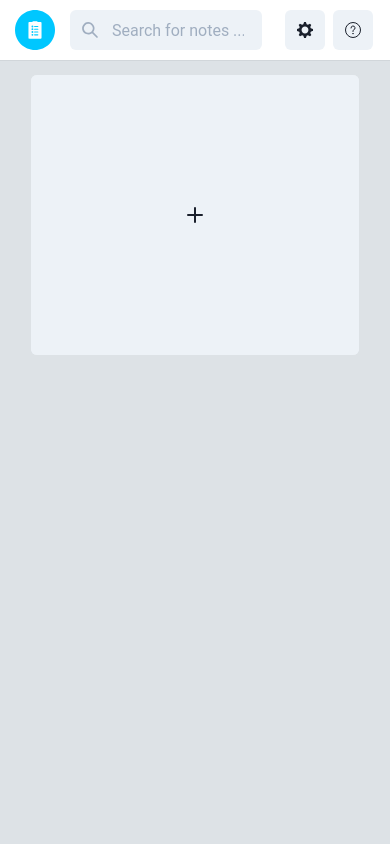
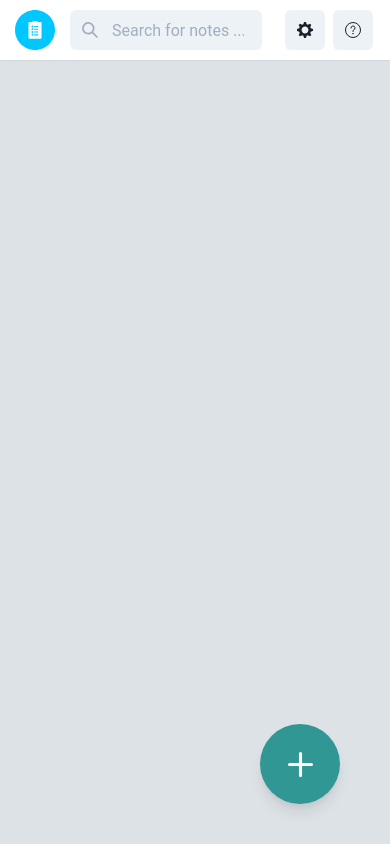
Before and after one commit to vladislav124352/notes-app, a React (Create React App) app: page / in a window 390 px wide. Built offline with nearby package versions, Linux system fonts and the light colour scheme.

Commit message:
feature: now on mobile devices a separate button "create a note" is displayed.

```diff
--- /dev/null
+++ b/src/components/Workboard/CreateNoteButton/CreateNoteButton.tsx
@@ -0,0 +1,33 @@
+import { useBreakpointValue, useToast } from '@chakra-ui/react';
+import { useAppDispatch } from '../../../hooks/redux/redux';
+import { generateRandomId } from '../../../hooks/tools/generateRandomId';
+import { createNote } from '../../../store/reducers/workboardReducer/ActionCreators';
+import { CreateNoteMobile } from './CreateNoteMobile/CreateNoteMobile';
+import { CreateNoteDesktop } from './CreateNoteDesktop/CreateNoteDesktop';
+import { EditableNoteValues } from '../../../store/reducers/workboardReducer/models/INote';
+
+export const CreateNoteButton = () => {
+    const toast = useToast();
+    const dispatch = useAppDispatch()
+    const isShowMobileVersionBreakpount = useBreakpointValue({ base: true, md: false });
+
+    const onSubmit = (values: EditableNoteValues) => {
+        dispatch(createNote({
+            id: generateRandomId(),
+            creationDate: Date.now(),
+            ...values
+        }));
+        toast({
+            duration: 2000,
+            isClosable: true,
+            status: 'success',
+            title: 'Note created',
+            position: isShowMobileVersionBreakpount
+                ? 'bottom-left' : 'bottom-right'
+        })
+    }
+
+    return isShowMobileVersionBreakpount
+        ? <CreateNoteMobile onClick={onSubmit} />
+        : <CreateNoteDesktop onClick={onSubmit} />
+}
--- /dev/null
+++ b/src/components/Workboard/CreateNoteButton/CreateNoteDesktop/CreateNoteDesktop.tsx
@@ -0,0 +1,40 @@
+import { AddIcon } from "@chakra-ui/icons";
+import { Button, GridItem, useBreakpointValue, useDisclosure } from "@chakra-ui/react";
+import { FC } from "react";
+import { EditableNoteValues } from "../../../../store/reducers/workboardReducer/models/INote";
+import { EditorNoteModal } from "../../EditorNoteModal/EditorNoteModal";
+
+interface Props {
+    onClick: (values: EditableNoteValues) => void;
+}
+
+export const CreateNoteDesktop: FC<Props> = ({ onClick }) => {
+    const { isOpen, onOpen, onClose } = useDisclosure();
+    const maxWidthBreakpoint = useBreakpointValue({ base: '100%', md: '280px' });
+
+    const onSubmit = (values: EditableNoteValues) => {
+        onClick(values);
+        onClose()
+    }
+
+    return (
+        <GridItem
+            width='100%'
+            height='280px'
+            borderRadius='md'
+            maxWidth={maxWidthBreakpoint}
+            bgColor='rgb(237, 242, 247)'>
+            <Button
+                width='100%'
+                height='100%'
+                onClick={onOpen}
+                aria-label='Go to create note'>
+                <AddIcon />
+            </Button>
+            <EditorNoteModal
+                isOpen={isOpen}
+                onClose={onClose}
+                onSubmit={onSubmit} />
+        </GridItem>
+    )
+}
--- /dev/null
+++ b/src/components/Workboard/CreateNoteButton/CreateNoteMobile/CreateNoteMobile.tsx
@@ -0,0 +1,40 @@
+import { GridItem, IconButton, useDisclosure } from '@chakra-ui/react';
+import { AddIcon } from '@chakra-ui/icons';
+import { FC } from 'react';
+import { EditorNoteModal } from '../../EditorNoteModal/EditorNoteModal';
+import { EditableNoteValues } from '../../../../store/reducers/workboardReducer/models/INote';
+
+interface Props {
+    onClick: (values: EditableNoteValues) => void;
+}
+
+export const CreateNoteMobile: FC<Props> = ({ onClick }) => {
+    const { isOpen, onOpen, onClose } = useDisclosure();
+
+    const onSubmit = (values: EditableNoteValues) => {
+        onClick(values);
+        onClose()
+    }
+
+    return (
+        <GridItem>
+            <IconButton
+                isRound
+                width='80px'
+                right='50px'
+                bottom='40px'
+                height='80px'
+                boxShadow='lg'
+                variant='solid'
+                onClick={onOpen}
+                colorScheme='teal'
+                position='absolute'
+                aria-label='Go to create note'
+                children={<AddIcon boxSize='25px' />} />
+            <EditorNoteModal
+                isOpen={isOpen}
+                onClose={onClose}
+                onSubmit={onSubmit} />
+        </GridItem>
+    )
+}
--- a/src/components/Workboard/EditorNoteModal/EditorNoteModal.tsx
+++ b/src/components/Workboard/EditorNoteModal/EditorNoteModal.tsx
@@ -7,8 +7,8 @@ import { NoteModal } from './NoteModal/NoteModal';
 
 export const EditorNoteModal: FC<IEditorNoteModal> = ({
     isOpen,
+    onClose,
     onSubmit,
-    onClose,
     initialValues = defaultNoteValues
 }) => {
     const isChangeModalToDrawer = useBreakpointValue({ base: false, md: true });
@@ -18,10 +18,12 @@ export const EditorNoteModal: FC<IEditorNoteModal> = ({
             isOpen={isOpen}
             onClose={onClose}
             onSubmit={onSubmit}
-            initialValues={initialValues} />
+            initialValues={initialValues}
+            isEditNote={!!initialValues.title} />
         : <NoteDrawer
             isOpen={isOpen}
             onClose={onClose}
             onSubmit={onSubmit}
-            initialValues={initialValues} />
+            initialValues={initialValues}
+            isEditNote={!!initialValues.title} />
 }
--- a/src/components/Workboard/EmptyNote/EmptyNote.tsx
+++ /dev/null
@@ -1,56 +0,0 @@
-import { AddIcon } from '@chakra-ui/icons';
-import {
-    Button,
-    GridItem,
-    useBreakpointValue,
-    useDisclosure,
-    useToast
-} from '@chakra-ui/react';
-import { useAppDispatch } from '../../../hooks/redux/redux';
-import { EditorNoteModal } from '../EditorNoteModal/EditorNoteModal';
-import { generateRandomId } from '../../../hooks/tools/generateRandomId';
-import { createNote } from '../../../store/reducers/workboardReducer/ActionCreators';
-
-export const EmptyNote = () => {
-    const dispatch = useAppDispatch()
-    const maxWidthBreakpoint = useBreakpointValue({ base: '100%', md: '280px' });
-    const { isOpen, onOpen, onClose } = useDisclosure()
-    const toast = useToast();
-
-    const onSubmit = (values: any) => {
-        dispatch(createNote({
-            id: generateRandomId(),
-            creationDate: Date.now(),
-            ...values
-        }));
-        onClose();
-        toast({
-            title: 'Note created',
-            status: 'success',
-            duration: 2000,
-            isClosable: true,
-            position: 'bottom-right'
-        })
-    }
-
-    return (
-        <GridItem
-            width='100%'
-            height='280px'
-            borderRadius='md'
-            maxWidth={maxWidthBreakpoint}
-            bgColor='rgb(237, 242, 247)'>
-            <Button
-                width='100%'
-                height='100%'
-                onClick={onOpen}
-                aria-label='Go to create note'>
-                <AddIcon />
-            </Button>
-            <EditorNoteModal
-                isOpen={isOpen}
-                onClose={onClose}
-                onSubmit={onSubmit} />
-        </GridItem>
-    )
-}
--- a/src/components/Workboard/Note/NoteActionsButtons/DeleteNoteAction/DeleteNoteAction.tsx
+++ b/src/components/Workboard/Note/NoteActionsButtons/DeleteNoteAction/DeleteNoteAction.tsx
@@ -12,17 +12,18 @@ interface Props {
 export const DeleteNoteAction: FC<Props> = ({ noteId }) => {
     const dispatch = useAppDispatch()
     const { isOpen, onOpen, onClose } = useDisclosure()
+    const isShowMobileVersionBreakpount = useBreakpointValue({ base: true, md: false });
     const toast = useToast()
 
     const onSubmit = (event: MouseEvent) => {
         dispatch(deleteNote(noteId))
         onClose()
         toast({
-            title: 'Note deleted',
             status: 'info',
             duration: 2000,
             isClosable: true,
-            position: 'bottom-right'
+            title: 'Note deleted',
+            position: isShowMobileVersionBreakpount ? 'bottom-left' : 'bottom-right'
         })
     }
 
--- a/src/components/Workboard/Note/NoteActionsButtons/EditNoteAction/EditNoteAction.tsx
+++ b/src/components/Workboard/Note/NoteActionsButtons/EditNoteAction/EditNoteAction.tsx
@@ -1,5 +1,5 @@
 import { EditIcon } from '@chakra-ui/icons'
-import { IconButton, useDisclosure, useToast } from '@chakra-ui/react'
+import { IconButton, useBreakpointValue, useDisclosure, useToast } from '@chakra-ui/react'
 import React, { FC } from 'react'
 import { getNoteById } from '../../../../../hooks/api/localStorage/getNoteById'
 import { useAppDispatch } from '../../../../../hooks/redux/redux'
@@ -13,19 +13,20 @@ interface Props {
 
 export const EditNoteAction: FC<Props> = ({ noteId }) => {
     const dispatch = useAppDispatch()
+    const { title, content } = getNoteById(noteId);
     const { isOpen, onOpen, onClose } = useDisclosure()
-    const { title, content } = getNoteById(noteId);
+    const isShowMobileVersionBreakpount = useBreakpointValue({ base: true, md: false });
     const toast = useToast();
 
     const onSubmit = (values: EditableNoteValues) => {
         dispatch(editeNote(noteId, values));
         onClose();
         toast({
-            title: 'Note changed',
             status: 'info',
             duration: 2000,
             isClosable: true,
-            position: 'bottom-right'
+            title: 'Note changed',
+            position: isShowMobileVersionBreakpount ? 'bottom-left' : 'bottom-right'
         })
     }
 
--- a/src/components/Workboard/index.tsx
+++ b/src/components/Workboard/index.tsx
@@ -3,7 +3,7 @@ import { Grid, Container, Box } from '@chakra-ui/layout';
 import { Note } from './Note/Note';
 import { useAppDispatch, useAppSelector } from '../../hooks/redux/redux';
 import { useBreakpointValue } from '@chakra-ui/react';
-import { EmptyNote } from './EmptyNote/EmptyNote';
+import { CreateNoteButton } from './CreateNoteButton/CreateNoteButton';
 import { fetchNotes } from '../../store/reducers/workboardReducer/ActionCreators';
 import { getNotesSelector } from '../../store/reducers/workboardReducer/selectors/getNotesSelector';
 
@@ -11,6 +11,7 @@ export const Workboard = () => {
     const dispatch = useAppDispatch();
     const notes = useAppSelector(getNotesSelector);
     const isCenterBreakpoint = useBreakpointValue({ base: 'center', lg: 'flex-start' });
+    const mobileVesrionBreakpoint = useBreakpointValue({ base: '160px', md: '50px' })
 
     useEffect(() => {
         dispatch(fetchNotes())
@@ -37,11 +38,11 @@ export const Workboard = () => {
                     width='100%'
                     padding='15px'
                     overflow='auto'
-                    paddingBottom='50px'
+                    paddingBottom={mobileVesrionBreakpoint}
                     justifyItems={isCenterBreakpoint}
                     gridTemplateColumns='repeat(auto-fill, minmax(280px, 1fr))'>
                     {notesComponentList}
-                    <EmptyNote />
+                    <CreateNoteButton />
                 </Grid>
             </Container>
         </Box>
```
